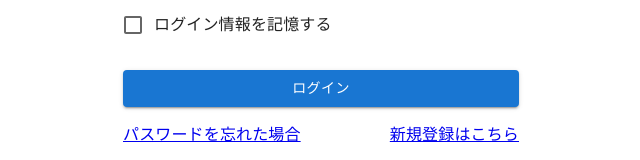
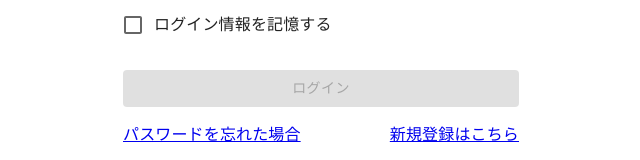
Before and after one commit to nakajima97/nextjs-simple-todo-app, a Next.js app: page / in a window 1280 px wide. Shown: the part 252-412 px from the top of the page, without its empty margins (319-959 px from the left). Built offline with nearby package versions, Linux system fonts and the light colour scheme; no server answers.

Commit message:
#20 メールアドレスとパスワードが入力されていないときはログインボタンを押せないようにする

```diff
--- a/src/pages/index.tsx
+++ b/src/pages/index.tsx
@@ -62,6 +62,8 @@ export default function Home() {
 		setError('');
 	};
 
+	const canSubmit = email && password;
+
 	return (
 		<Container component="main" maxWidth="xs">
 			<Snackbar open={!!error} autoHideDuration={6000} onClose={handleClose}>
@@ -113,6 +115,7 @@ export default function Home() {
 						variant="contained"
 						sx={{ mt: 3, mb: 2 }}
 						onClick={handleLogin}
+						disabled={!canSubmit}
 					>
 						ログイン
 					</Button>
```
